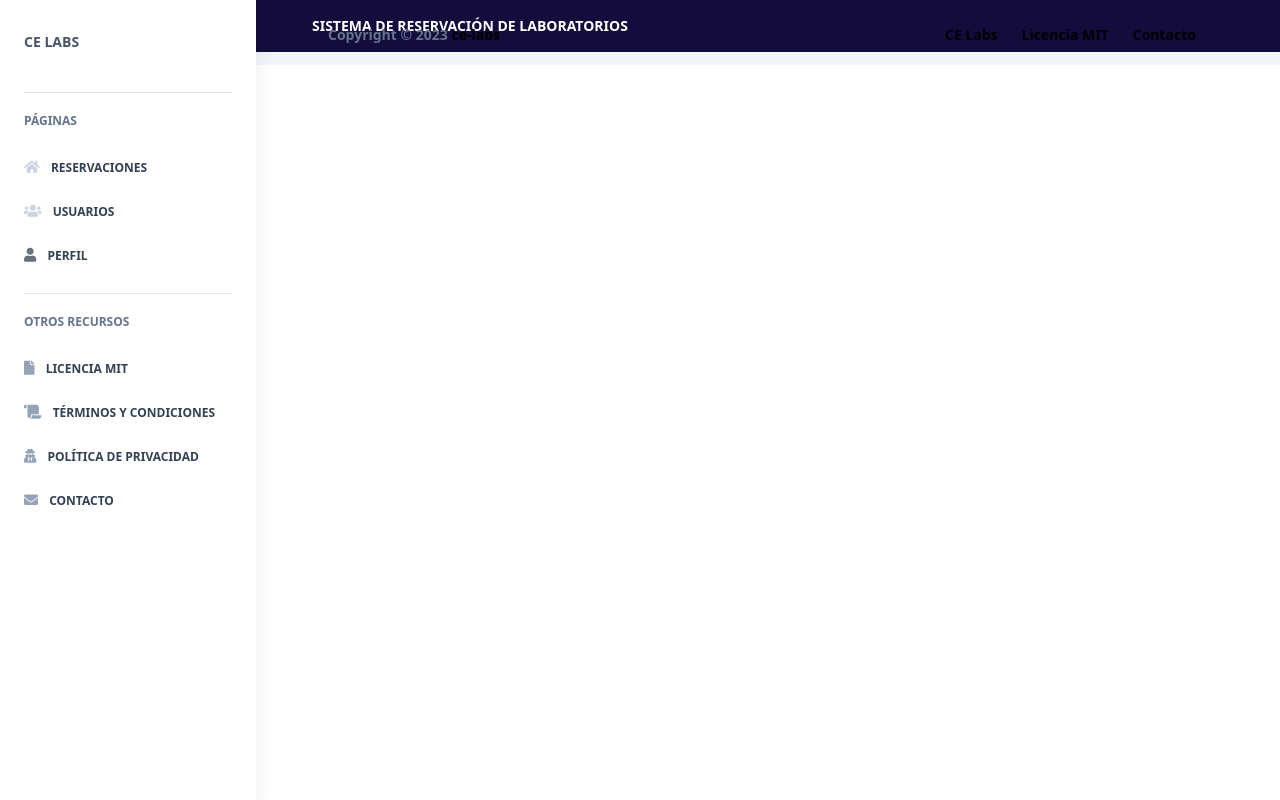
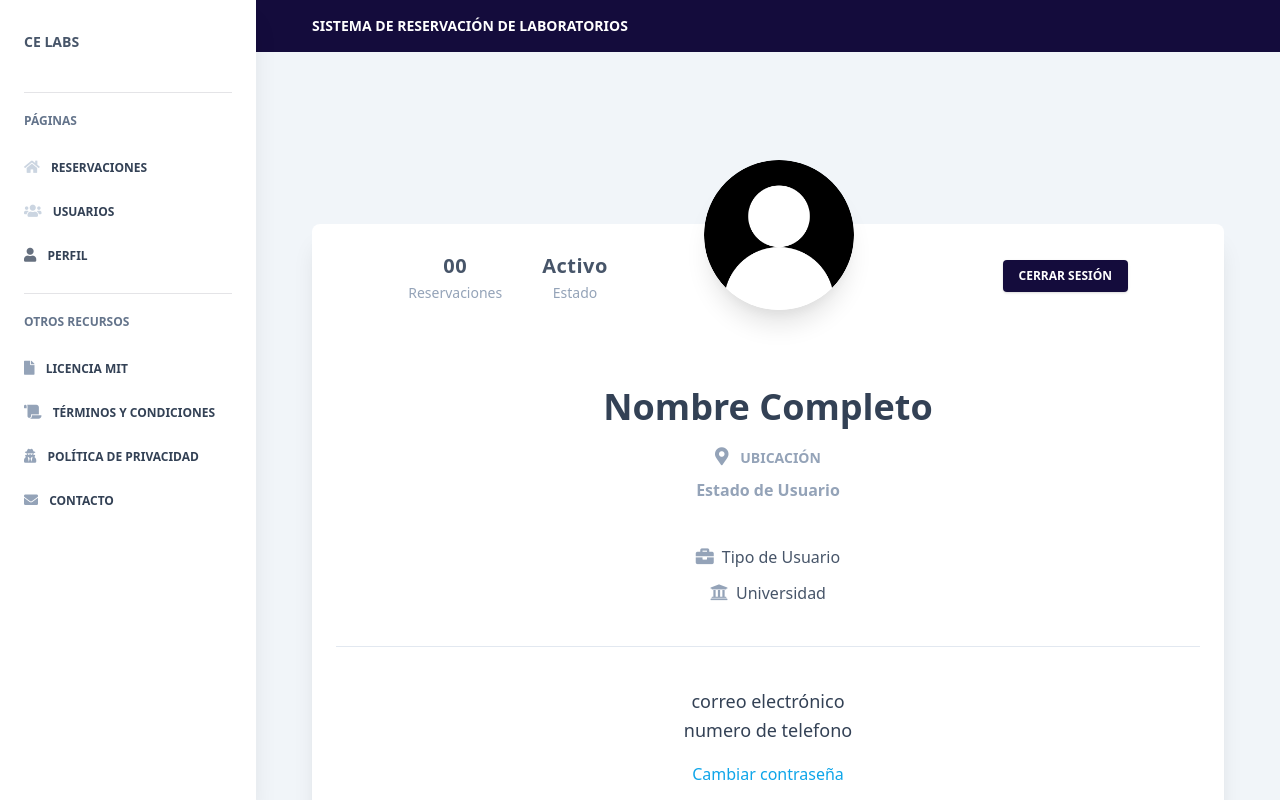
Before and after one commit to ce-labs/labs-reservation, a React (Create React App) app: page /app/profile in a window 1280 px wide. Shown: the top 800 px of the page. Built offline with nearby package versions, Linux system fonts and the light colour scheme.

Commit message:
[ADD] Profile Initial UI

```diff
--- a/src/views/app/Profile.js
+++ b/src/views/app/Profile.js
@@ -1,9 +1,98 @@
 import React from "react";
+
 
 export default function Profile() {
   return (
     <>
-        <h1>Profile Page</h1>
+      <main className="profile-page">
+        <section className="relative  h-500-px"></section>
+        <section className="relative py-6 ">
+          <div className="container mx-auto px-4">
+            <div className="relative flex flex-col min-w-0 break-words bg-white w-full mb-6 shadow-xl rounded-lg -mt-64">
+              <div className="px-6">
+                <div className="flex flex-wrap justify-center">
+                  <div className="w-full lg:w-3/12 px-4 lg:order-2 flex justify-center">
+                    <div className="relative">
+                      <img
+                        alt="..."
+                        src={require("../../assets/img/user.png").default}
+                        className="shadow-xl rounded-full h-auto align-middle border-none absolute -m-16 -ml-20 lg:-ml-16 max-w-150-px"
+                      />
+                    </div>
+                  </div>
+                  <div className="w-full lg:w-4/12 px-4 lg:order-3 lg:text-right lg:self-center">
+                    <div className="py-6 px-3 mt-32 sm:mt-0">
+                      <button
+                        className="bg-darkBlue-001 active:bg-lightBlue-600 uppercase text-white font-bold hover:shadow-md shadow text-xs px-4 py-2 rounded outline-none focus:outline-none sm:mr-2 mb-1 ease-linear transition-all duration-150"
+                        type="button"
+                      >
+                        Cerrar Sesión
+                      </button>
+                    </div>
+                  </div>
+                  <div className="w-full lg:w-4/12 px-4 lg:order-1">
+                    <div className="flex justify-center py-4 lg:pt-4 pt-8">
+                      <div className="mr-4 p-3 text-center">
+                        <span className="text-xl font-bold block uppercase tracking-wide text-blueGray-600">
+                          00
+                        </span>
+                        <span className="text-sm text-blueGray-400">
+                          Reservaciones
+                        </span>
+                      </div>
+
+                      <div className="lg:mr-4 p-3 text-center">
+                        <span className="text-xl font-bold block  tracking-wide text-blueGray-600">
+                          Activo
+                        </span>
+                        <span className="text-sm text-blueGray-400">
+                          Estado
+                        </span>
+                      </div>
+                    </div>
+                  </div>
+                </div>
+                <div className="text-center mt-12">
+                  <h3 className="text-4xl font-semibold leading-normal mb-2 text-blueGray-700 mb-2">
+                    Nombre Completo
+                  </h3>
+                  <div className="text-sm leading-normal mt-0 mb-2 text-blueGray-400 font-bold uppercase">
+                    <i className="fas fa-map-marker-alt mr-2 text-lg text-blueGray-400"></i>{" "}
+                    Ubicación
+                  </div>
+                  <p className=" font-semibold leading-normal mb-2 text-blueGray-400 mb-2">
+                    Estado de Usuario
+                  </p>
+                  <div className="mb-2 text-blueGray-600 mt-10">
+                    <i className="fas fa-briefcase mr-2 text-lg text-blueGray-400"></i>
+                    Tipo de Usuario
+                  </div>
+                  <div className="mb-2 text-blueGray-600">
+                    <i className="fas fa-university mr-2 text-lg text-blueGray-400"></i>
+                    Universidad
+                  </div>
+                </div>
+                <div className="mt-10 py-10 border-t border-blueGray-200 text-center">
+                  <div className="flex flex-wrap justify-center">
+                    <div className="w-full lg:w-9/12 px-4">
+                      <p className="mb-4 text-lg leading-relaxed text-blueGray-700">
+                        correo electrónico <br/> numero de telefono
+                      </p>
+                      <a
+                        href="#pablo"
+                        className="font-normal text-lightBlue-500"
+                        onClick={(e) => e.preventDefault()}
+                      >
+                        Cambiar contraseña
+                      </a>
+                    </div>
+                  </div>
+                </div>
+              </div>
+            </div>
+          </div>
+        </section>
+      </main>
     </>
   );
 }
```
Also changed, not shown: src/assets/img/user.png (added).
